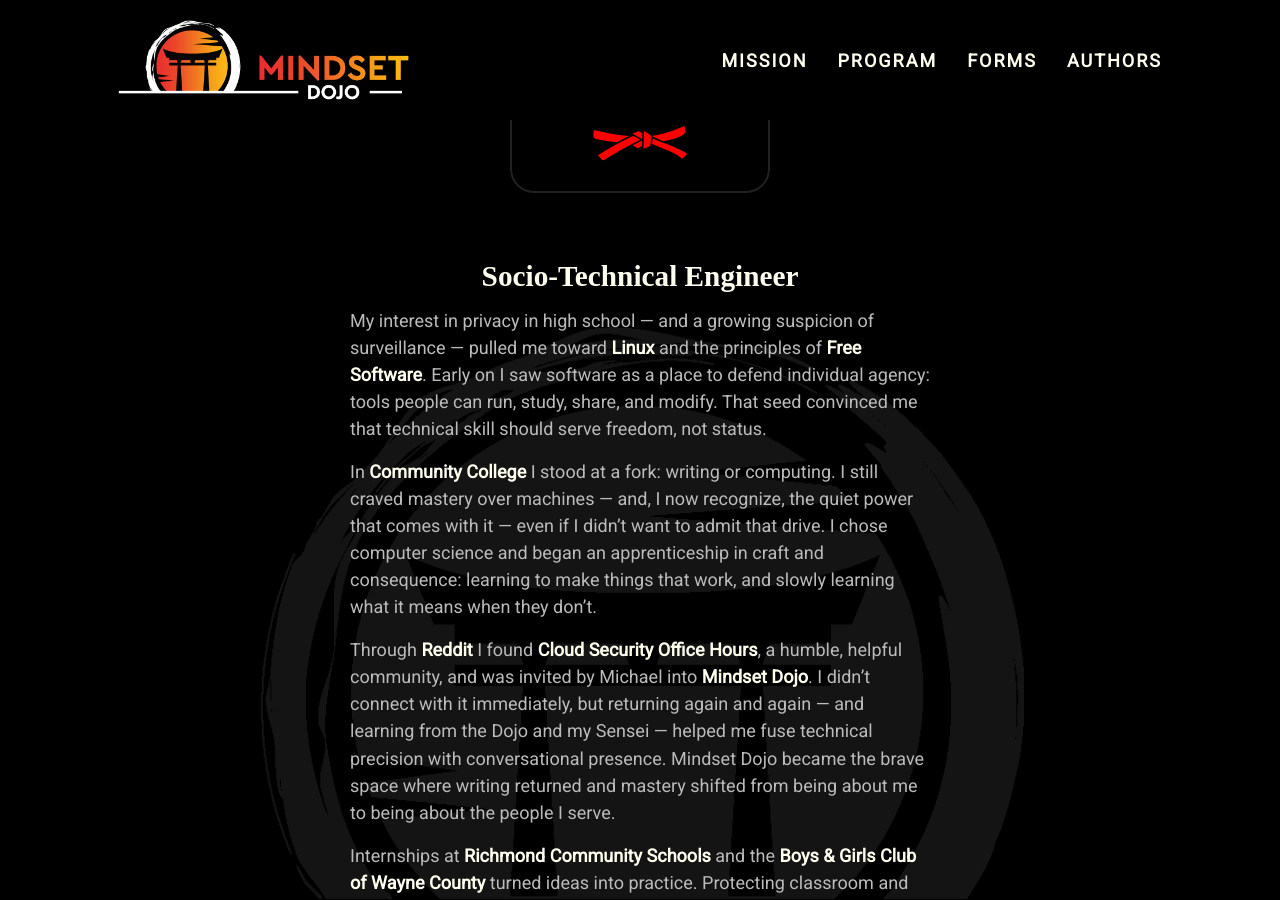
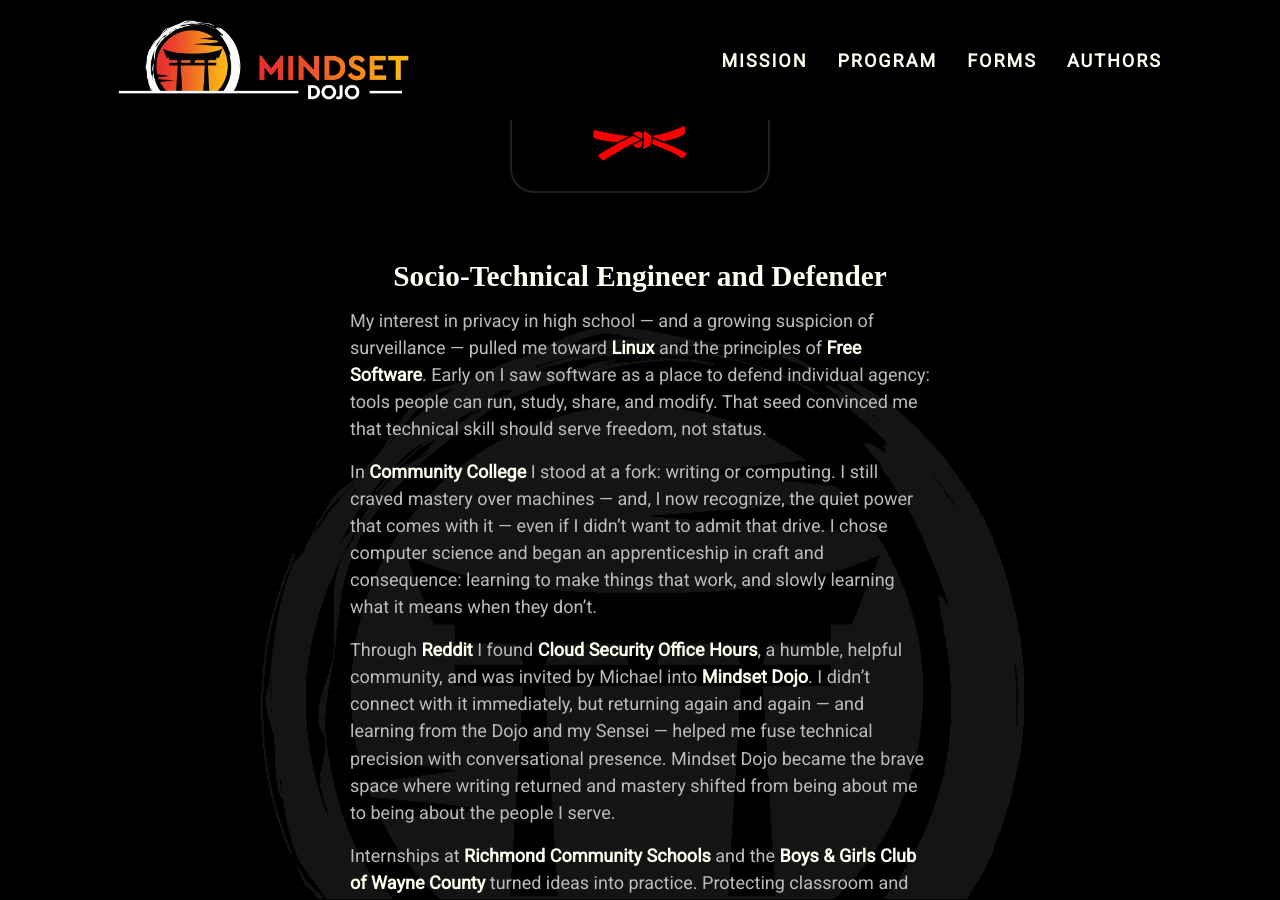
Before and after one commit to mindset-dojo/mindset-dojo.github.io, a Jekyll site: the page built from _authors/kyle-ingersoll.md, in a window 1280 px wide and 900 px high, scrolled down 459 px. Built offline with Jekyll 4.4.1, drawn with Linux system fonts in a browser that asks for light colours; some web fonts are replaced.

Commit message:
feat(kyle-ingersoll): add core architype to heading.

```diff
--- a/_authors/kyle-ingersoll.md
+++ b/_authors/kyle-ingersoll.md
@@ -14,7 +14,7 @@
 emoji_signature: ⛩️🖥️
 custom_url: https://kyle.mindset.dojo.center
 about: |
-  ### Socio-Technical Engineer
+  ### Socio-Technical Engineer and Defender
 
   My interest in privacy in high school — and a growing suspicion of surveillance — pulled me toward **Linux** and the principles of **Free Software**. Early on I saw software as a place to defend individual agency: tools people can run, study, share, and modify. That seed convinced me that technical skill should serve freedom, not status.
 
```
